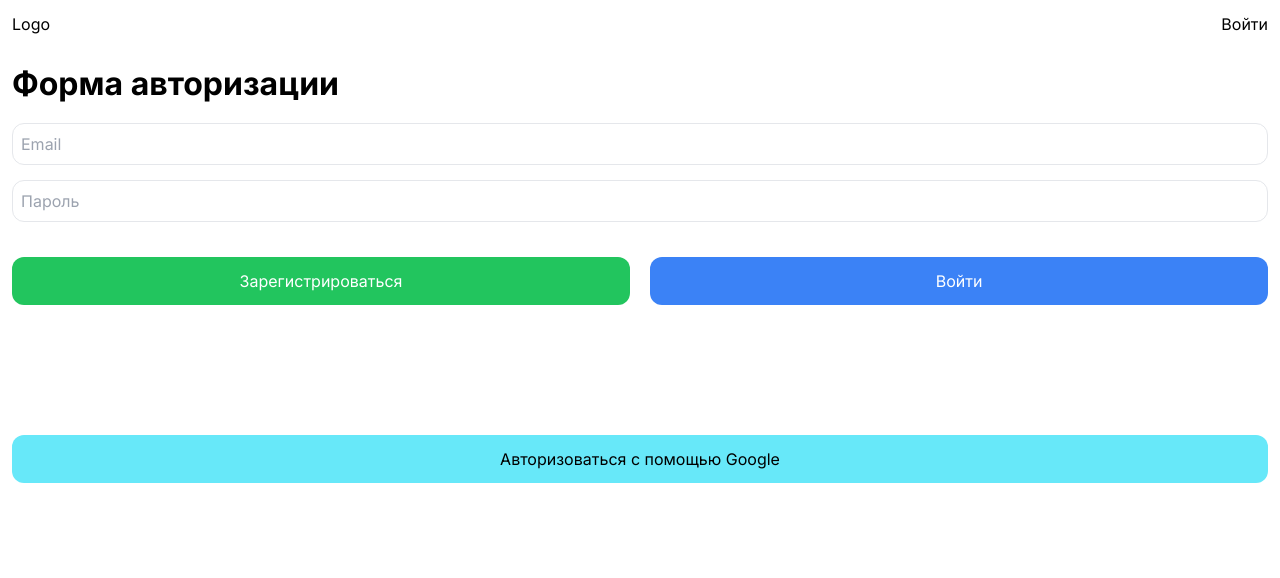
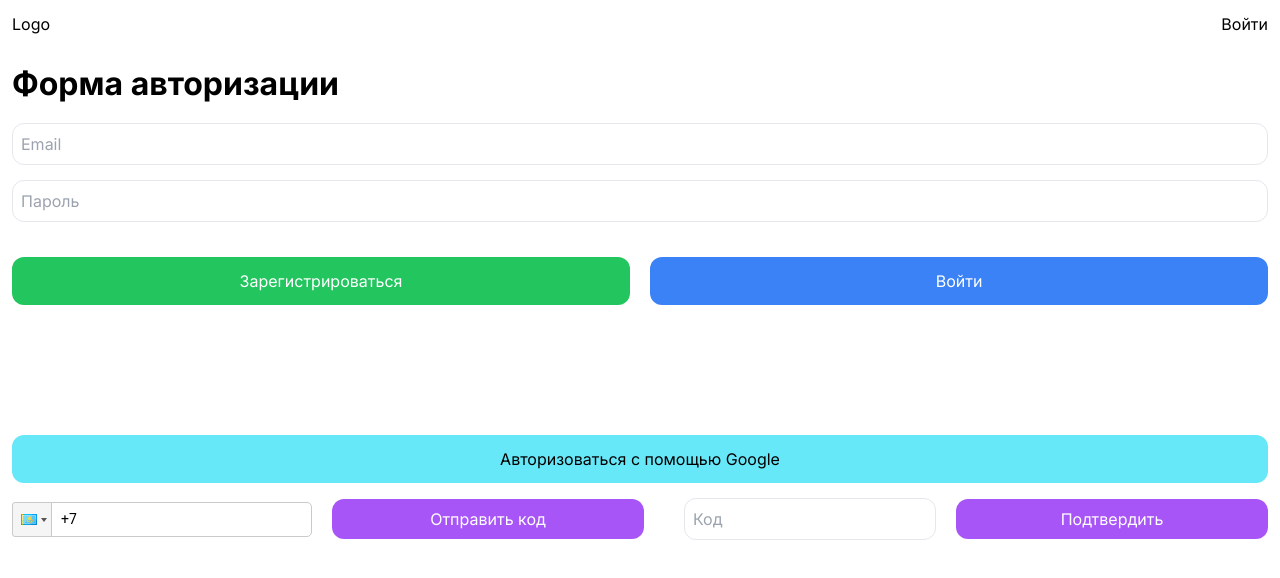
Before and after one commit to Matrasos/next-project, a Next.js app: page /auth in a window 1280 px wide. Shown: the top 578 px of the page. Built offline with nearby package versions, Linux system fonts and the light colour scheme; no server answers.

Commit message:
add phoneNumber registration

```diff
--- a/package.json
+++ b/package.json
@@ -12,7 +12,8 @@
     "firebase": "^10.7.0",
     "next": "14.0.3",
     "react": "^18",
-    "react-dom": "^18"
+    "react-dom": "^18",
+    "react-phone-input-2": "^2.15.1"
   },
   "devDependencies": {
     "autoprefixer": "^10.0.1",
--- a/src/app/auth/page.jsx
+++ b/src/app/auth/page.jsx
@@ -2,8 +2,10 @@
 
 import { auth, googleProvider } from '../../config/firebase'
 import { useRouter } from 'next/navigation';
-import { createUserWithEmailAndPassword, signInWithPopup, onAuthStateChanged, signInWithEmailAndPassword } from 'firebase/auth'
+import { createUserWithEmailAndPassword, signInWithPopup, onAuthStateChanged, signInWithEmailAndPassword, RecaptchaVerifier, signInWithPhoneNumber } from 'firebase/auth'
 import { useEffect, useState } from 'react'
+import PhoneInput from 'react-phone-input-2';
+import 'react-phone-input-2/lib/style.css'
 
 const Auth = () => {
   const router = useRouter();
@@ -11,6 +13,9 @@ const Auth = () => {
   const [password, setPassword] = useState("")
   const [isRegistered, setIsRegistered] = useState(false);
   const [passwordError, setPasswordError] = useState("");
+  const [phone, setPhone] = useState("")
+  const [user, setUser] = useState(null)
+  const [code, setCode] = useState("")
 
   useEffect(() => {
     const unsubscribe = onAuthStateChanged(auth, (user) => {
@@ -58,11 +63,28 @@ const Auth = () => {
     }
   };
 
-
-
   const signInWithGoogle = async () => {
     try {
       await signInWithPopup(auth, googleProvider)
+    } catch (error) {
+      console.error(error)
+    }
+  }
+
+  const sendCode = async () => {
+
+    try {
+      const recaptcha = new RecaptchaVerifier(auth, "recaptcha", {})
+      const confirmation = await signInWithPhoneNumber(auth, phone, recaptcha);
+      setUser(confirmation)
+    } catch (error) {
+      console.error(error)
+    }
+  }
+
+  const verifyCode = async () => {
+    try {
+      await user.confirm(code)
     } catch (error) {
       console.error(error)
     }
@@ -105,6 +127,18 @@ const Auth = () => {
         className='mt-[100px] bg-cyan-300 text-black p-[12px] rounded-[12px]'>
         Авторизоваться с помощью Google
       </button>
+      <div className='w-full flex gap-[20px] items-center'>
+        <PhoneInput
+          className='h-[100%] flex-[20%]'
+          country={'kz'}
+          value={phone}
+          onChange={(phone) => { setPhone("+" + phone) }}
+        />
+        <button onClick={sendCode} className='w-full flex-auto text-center bg-purple-500 text-white rounded-[12px] py-[8px]'>Отправить код</button>
+        <div id='recaptcha'></div>
+        <input onChange={(e) => { setCode(e.target.value) }} className='border border-solid border-black-400 p-[8px] rounded-[12px]' type='text' placeholder='Код' />
+        <button onClick={verifyCode} className='w-full flex-auto text-center bg-purple-500 text-white rounded-[12px] py-[8px]'>Подтвердить</button>
+      </div>
     </div>
   );
 }
--- a/src/app/page.jsx
+++ b/src/app/page.jsx
@@ -25,8 +25,8 @@ export default function Home() {
           <h2 className='text-green-500 text-[32px] font-semibold'>Вы вошли в систему</h2>
           <div className='mt-[20px]'>
             <p>
-              <span className='font-medium inline-block mr-[12px]'>Email:</span>
-              {user.email}
+              <span className='font-medium inline-block mr-[12px]'>Логин:</span>
+              {user.email || user.phoneNumber}
             </p>
             <p>
               <span className='font-medium inline-block mr-[12px]'>UID:</span>
```
Also changed, not shown: 1 other file (tests, documents, lock files or other folders).
